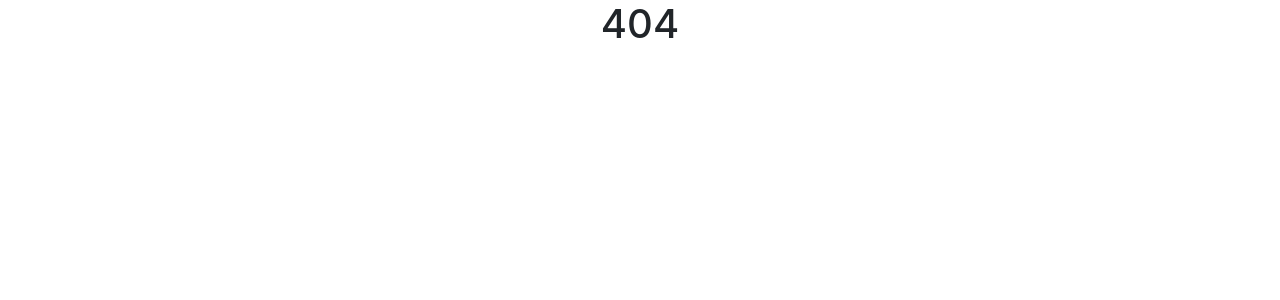
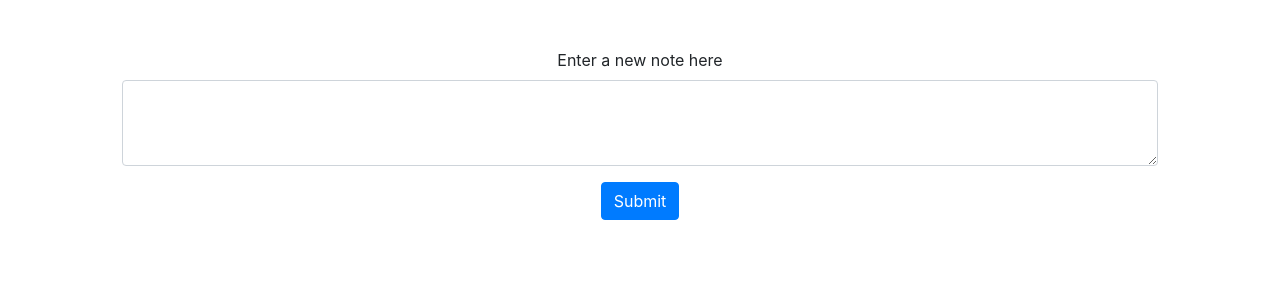
Before and after one commit to CatLibWilk/bookbag, a React (Create React App) app in the folder client/: page /mainpage/1/1/createnote in a window 1280 px wide. Shown: the top 300 px of the page. Built offline with nearby package versions, Linux system fonts and the light colour scheme.

Commit message:
citation note functional

```diff
--- a/client/src/App.js
+++ b/client/src/App.js
@@ -24,6 +24,7 @@ class App extends Component {
             <Route exact path="/mainpage/:id" component={MainPage} />
             <Route exact path="/searchresults" component={SearchResults} />
             <Route exact path="/mainpage/:id/createnote" component={CreateNote} />
+            <Route exact path="/mainpage/:id/:citId/createnote" component={CreateNote} />
             <Route exact path="/editnote/:id" component={EditNote} />
             <Route exact path="/editcitation/:id" component={EditNote} />
             <Route component={NoMatch} />
--- a/client/src/pages/CreateNote/CreateNote.js
+++ b/client/src/pages/CreateNote/CreateNote.js
@@ -10,9 +10,18 @@ class CreateNote extends Component {
   handleSubmit = (e) => {
     e.preventDefault();
     const body = document.getElementById("text-area").value;
-    const newNote = {
-      clusId: this.props.match.params.id,
-      body: body
+    let newNote = {};
+    if(this.props.match.params.citId){
+        newNote = {
+        clusId: this.props.match.params.id,
+        citId: this.props.match.params.citId,
+        body: body
+      }
+    }else{
+      newNote = {
+        clusId: this.props.match.params.id,
+        body: body
+      }
     }
     API.createNote(newNote)
         .then(result => {
@@ -32,6 +41,7 @@ class CreateNote extends Component {
               <label>Enter a new note here</label>
               <textarea className="form-control" id="text-area" rows="3"></textarea>
             </div>
+            {console.log(this.props.match.params.citId)}
             <button className="btn btn-primary" onClick={(e) => this.handleSubmit(e)} type="submit">Submit</button>
           </form>
         </div>
--- a/client/src/pages/MainPage/MainPage.js
+++ b/client/src/pages/MainPage/MainPage.js
@@ -66,7 +66,9 @@ class MainPage extends Component {
                     )
                   }
                 })}
-
+                <Link to={`${this.props.match.params.id}/${citation.id}/createnote`}>
+                  <div className="btn btn-danger">Create Note for This Citation</div>
+                </Link>
               </div>
               )
 
```
Also changed, not shown: 1 other file (tests, documents, lock files or other folders).
